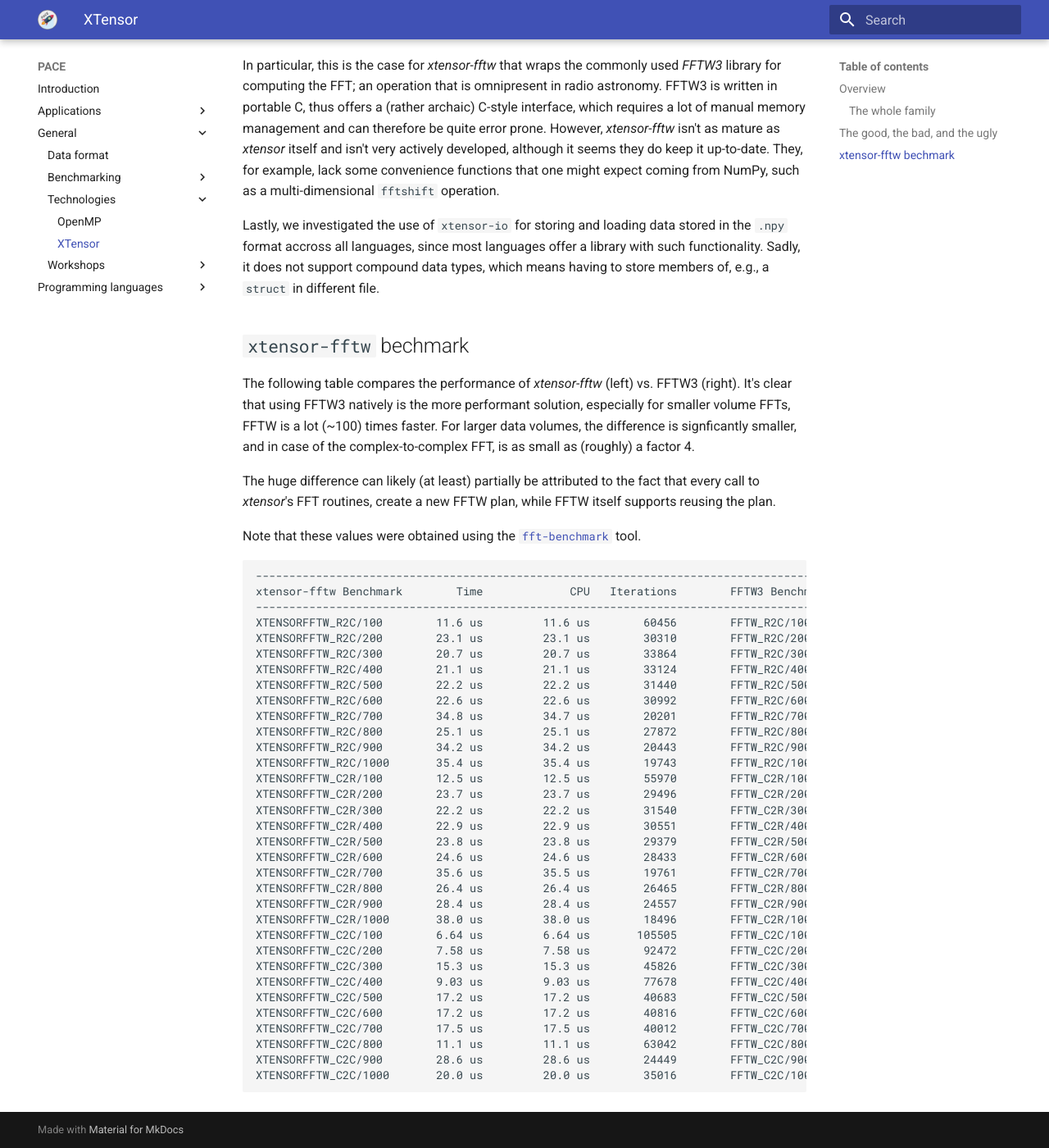
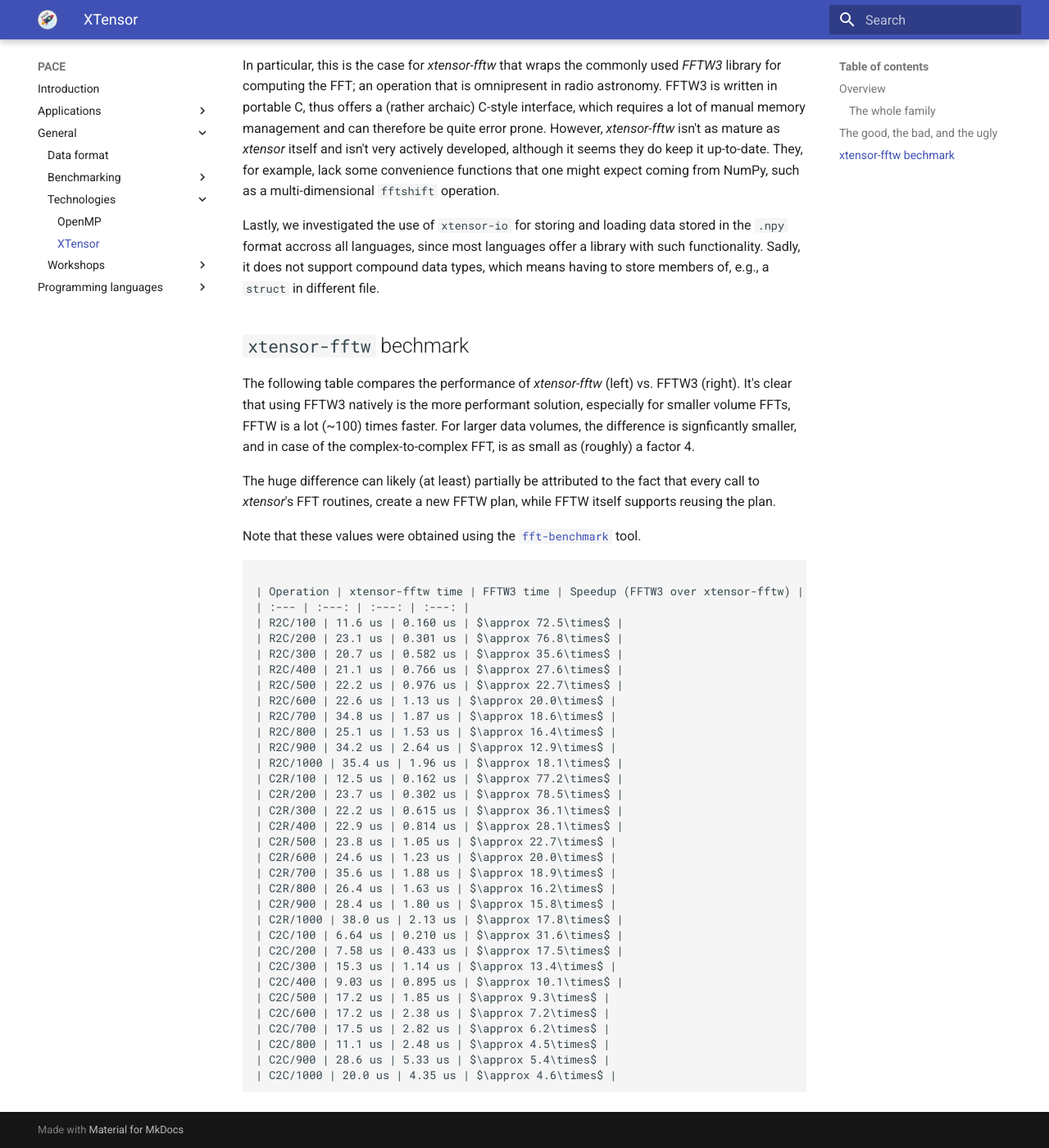
Before and after one commit to astron-rd/PACE, an MkDocs documentation site: the page built from docs/general/technologies/xtensor.md, in a window 1280 px wide and 1400 px high, scrolled down 1059 px. Shown: the whole window at 82% size. Built offline with MkDocs 1.6.1 and Material for MkDocs 9.7.7, drawn with Linux system fonts in a browser that asks for light colours; nearby versions of some CDN libraries.

Commit message:
Update docs/general/technologies/xtensor.md
Co-authored-by: Bram Veenboer <veenboer@astron.nl>

````diff
--- a/docs/general/technologies/xtensor.md
+++ b/docs/general/technologies/xtensor.md
@@ -37,37 +37,37 @@ The huge difference can likely (at least) partially be attributed to the fact th
 Note that these values were obtained using the [`fft-benchmark`](https://git.astron.nl/RD/fft-benchmark) tool.
 
 ```
--------------------------------------------------------------------------------------------------------------------------------
-xtensor-fftw Benchmark        Time             CPU   Iterations        FFTW3 Benchmark        Time             CPU   Iterations
--------------------------------------------------------------------------------------------------------------------------------
-XTENSORFFTW_R2C/100        11.6 us         11.6 us        60456        FFTW_R2C/100       0.160 us        0.160 us      4305547
-XTENSORFFTW_R2C/200        23.1 us         23.1 us        30310        FFTW_R2C/200       0.301 us        0.300 us      2330772
-XTENSORFFTW_R2C/300        20.7 us         20.7 us        33864        FFTW_R2C/300       0.582 us        0.582 us      1200359
-XTENSORFFTW_R2C/400        21.1 us         21.1 us        33124        FFTW_R2C/400       0.766 us        0.766 us       912576
-XTENSORFFTW_R2C/500        22.2 us         22.2 us        31440        FFTW_R2C/500       0.976 us        0.976 us       717027
-XTENSORFFTW_R2C/600        22.6 us         22.6 us        30992        FFTW_R2C/600        1.13 us         1.13 us       616394
-XTENSORFFTW_R2C/700        34.8 us         34.7 us        20201        FFTW_R2C/700        1.87 us         1.87 us       375502
-XTENSORFFTW_R2C/800        25.1 us         25.1 us        27872        FFTW_R2C/800        1.53 us         1.52 us       462486
-XTENSORFFTW_R2C/900        34.2 us         34.2 us        20443        FFTW_R2C/900        2.64 us         2.64 us       270997
-XTENSORFFTW_R2C/1000       35.4 us         35.4 us        19743        FFTW_R2C/1000       1.96 us         1.96 us       355304
-XTENSORFFTW_C2R/100        12.5 us         12.5 us        55970        FFTW_C2R/100       0.162 us        0.162 us      4413832
-XTENSORFFTW_C2R/200        23.7 us         23.7 us        29496        FFTW_C2R/200       0.302 us        0.302 us      2308940
-XTENSORFFTW_C2R/300        22.2 us         22.2 us        31540        FFTW_C2R/300       0.615 us        0.614 us      1136985
-XTENSORFFTW_C2R/400        22.9 us         22.9 us        30551        FFTW_C2R/400       0.814 us        0.814 us       815105
-XTENSORFFTW_C2R/500        23.8 us         23.8 us        29379        FFTW_C2R/500        1.05 us         1.05 us       664601
-XTENSORFFTW_C2R/600        24.6 us         24.6 us        28433        FFTW_C2R/600        1.23 us         1.23 us       569011
-XTENSORFFTW_C2R/700        35.6 us         35.5 us        19761        FFTW_C2R/700        1.88 us         1.88 us       373895
-XTENSORFFTW_C2R/800        26.4 us         26.4 us        26465        FFTW_C2R/800        1.63 us         1.63 us       428799
-XTENSORFFTW_C2R/900        28.4 us         28.4 us        24557        FFTW_C2R/900        1.80 us         1.80 us       389424
-XTENSORFFTW_C2R/1000       38.0 us         38.0 us        18496        FFTW_C2R/1000       2.13 us         2.13 us       328994
-XTENSORFFTW_C2C/100        6.64 us         6.64 us       105505        FFTW_C2C/100       0.210 us        0.210 us      3202304
-XTENSORFFTW_C2C/200        7.58 us         7.58 us        92472        FFTW_C2C/200       0.433 us        0.433 us      1613302
-XTENSORFFTW_C2C/300        15.3 us         15.3 us        45826        FFTW_C2C/300        1.14 us         1.14 us       616312
-XTENSORFFTW_C2C/400        9.03 us         9.03 us        77678        FFTW_C2C/400       0.895 us        0.894 us       782228
-XTENSORFFTW_C2C/500        17.2 us         17.2 us        40683        FFTW_C2C/500        1.85 us         1.85 us       379290
-XTENSORFFTW_C2C/600        17.2 us         17.2 us        40816        FFTW_C2C/600        2.38 us         2.38 us       296109
-XTENSORFFTW_C2C/700        17.5 us         17.5 us        40012        FFTW_C2C/700        2.82 us         2.82 us       254188
-XTENSORFFTW_C2C/800        11.1 us         11.1 us        63042        FFTW_C2C/800        2.48 us         2.48 us       281086
-XTENSORFFTW_C2C/900        28.6 us         28.6 us        24449        FFTW_C2C/900        5.33 us         5.33 us       130325
-XTENSORFFTW_C2C/1000       20.0 us         20.0 us        35016        FFTW_C2C/1000       4.35 us         4.35 us       160745
+
+| Operation | xtensor-fftw time | FFTW3 time | Speedup (FFTW3 over xtensor-fftw) |
+| :--- | :---: | :---: | :---: |
+| R2C/100 | 11.6 us | 0.160 us | $\approx 72.5\times$ |
+| R2C/200 | 23.1 us | 0.301 us | $\approx 76.8\times$ |
+| R2C/300 | 20.7 us | 0.582 us | $\approx 35.6\times$ |
+| R2C/400 | 21.1 us | 0.766 us | $\approx 27.6\times$ |
+| R2C/500 | 22.2 us | 0.976 us | $\approx 22.7\times$ |
+| R2C/600 | 22.6 us | 1.13 us | $\approx 20.0\times$ |
+| R2C/700 | 34.8 us | 1.87 us | $\approx 18.6\times$ |
+| R2C/800 | 25.1 us | 1.53 us | $\approx 16.4\times$ |
+| R2C/900 | 34.2 us | 2.64 us | $\approx 12.9\times$ |
+| R2C/1000 | 35.4 us | 1.96 us | $\approx 18.1\times$ |
+| C2R/100 | 12.5 us | 0.162 us | $\approx 77.2\times$ |
+| C2R/200 | 23.7 us | 0.302 us | $\approx 78.5\times$ |
+| C2R/300 | 22.2 us | 0.615 us | $\approx 36.1\times$ |
+| C2R/400 | 22.9 us | 0.814 us | $\approx 28.1\times$ |
+| C2R/500 | 23.8 us | 1.05 us | $\approx 22.7\times$ |
+| C2R/600 | 24.6 us | 1.23 us | $\approx 20.0\times$ |
+| C2R/700 | 35.6 us | 1.88 us | $\approx 18.9\times$ |
+| C2R/800 | 26.4 us | 1.63 us | $\approx 16.2\times$ |
+| C2R/900 | 28.4 us | 1.80 us | $\approx 15.8\times$ |
+| C2R/1000 | 38.0 us | 2.13 us | $\approx 17.8\times$ |
+| C2C/100 | 6.64 us | 0.210 us | $\approx 31.6\times$ |
+| C2C/200 | 7.58 us | 0.433 us | $\approx 17.5\times$ |
+| C2C/300 | 15.3 us | 1.14 us | $\approx 13.4\times$ |
+| C2C/400 | 9.03 us | 0.895 us | $\approx 10.1\times$ |
+| C2C/500 | 17.2 us | 1.85 us | $\approx 9.3\times$ |
+| C2C/600 | 17.2 us | 2.38 us | $\approx 7.2\times$ |
+| C2C/700 | 17.5 us | 2.82 us | $\approx 6.2\times$ |
+| C2C/800 | 11.1 us | 2.48 us | $\approx 4.5\times$ |
+| C2C/900 | 28.6 us | 5.33 us | $\approx 5.4\times$ |
+| C2C/1000 | 20.0 us | 4.35 us | $\approx 4.6\times$ |
 ```
````
